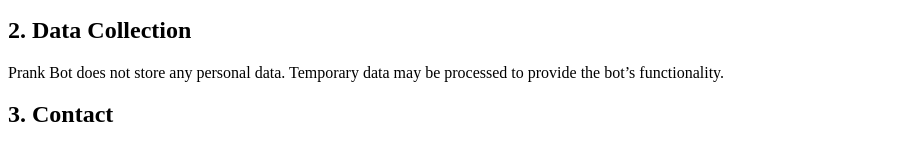
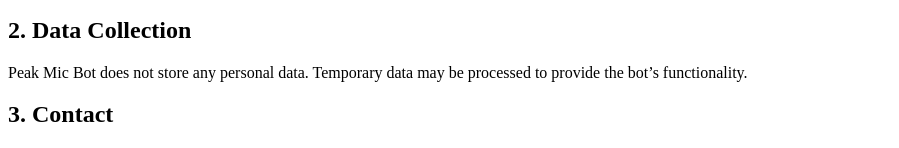
Before and after one commit to prankxD/tos-prank, a plain HTML site: page index.html in a window 1280 px wide. Shown: the part 186-334 px from the top of the page, without its empty margins (0-899 px from the left). Drawn offline with Linux system fonts and the light colour scheme.

Commit message:
Update index.html

```diff
--- a/index.html
+++ b/index.html
@@ -14,7 +14,7 @@
     <p>You must be at least 13 years old to use Prank Bot. You agree to follow Discord’s Terms of Service and ensure legal use of the bot.</p>
 
     <h2>2. Data Collection</h2>
-    <p>Prank Bot does not store any personal data. Temporary data may be processed to provide the bot’s functionality.</p>
+    <p>Peak Mic Bot does not store any personal data. Temporary data may be processed to provide the bot’s functionality.</p>
 
     <h2>3. Contact</h2>
     <p>If you have any questions, please contact us at <a href="mailto:peakmic.com@gmail.com">peakmic.com@gmail.com</a>.</p>
```
